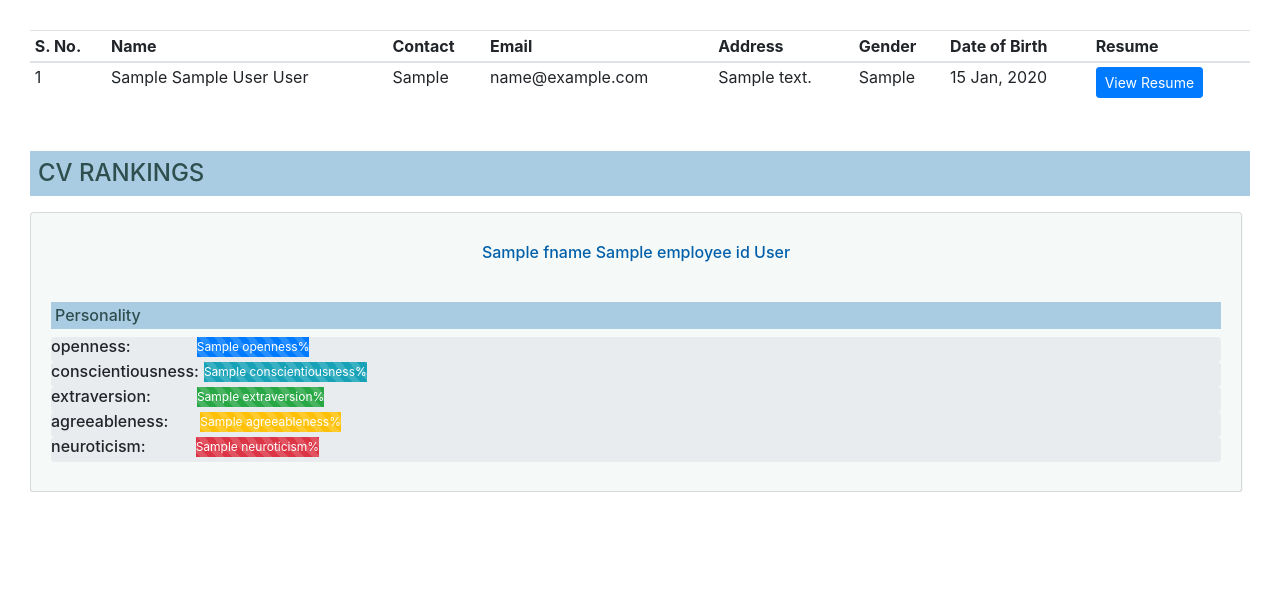
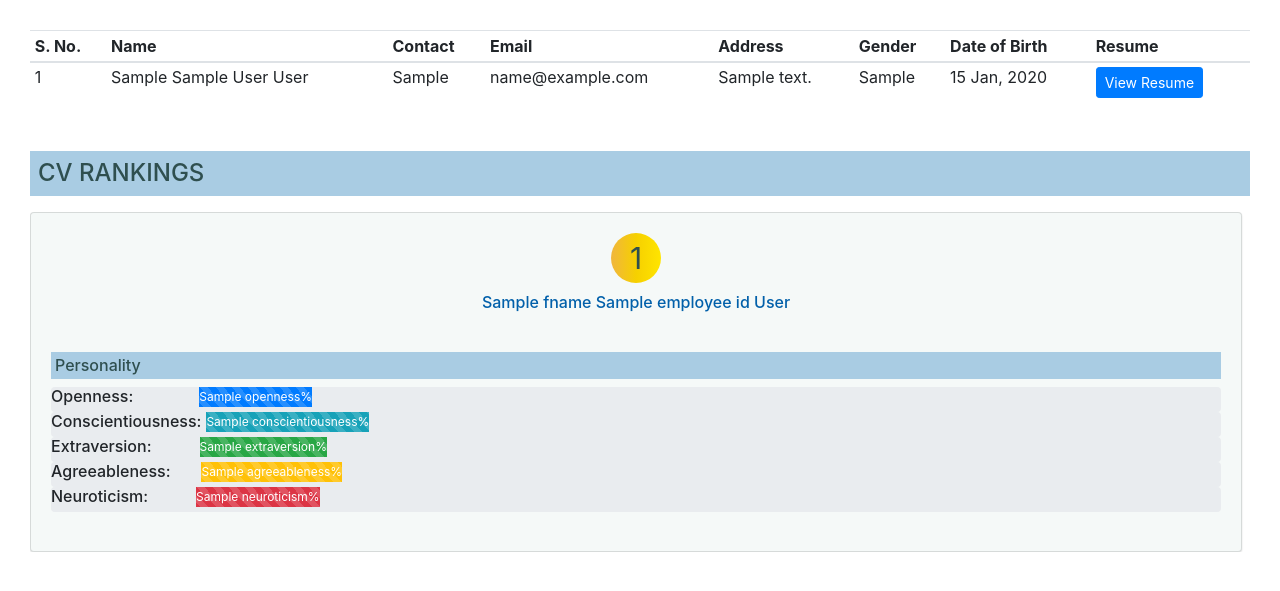
Before and after one commit to DIG-git/RECRUIT_DIG, a Django app: template templates/Dashboard/applicants_list.html in a window 1280 px wide. Shown: the part 70-661 px from the top of the page. Run offline with Django 3.2, Linux system fonts and the light colour scheme; tables that the repository leaves empty hold one stand-in row (values such as "Sample post"); the template is opened without the code that fills it: values that come from a table or form of the project are taken from there, most other values are stand-ins (such as "Sample title", 1, 10 or a date in 2020); some libraries are stand-ins or nearby versions; some web fonts are replaced.

Commit message:
rankings displayed

```diff
--- a/templates/Dashboard/applicants_list.html
+++ b/templates/Dashboard/applicants_list.html
@@ -20,15 +20,30 @@
             overflow-x: scroll;
             overflow-y: hidden;
             white-space: nowrap;
-            max-height: 300px;
+            max-height: 340px;
             display: flex;
             }
         .card {
                 min-width: 290px;
-                height: 280px;
+                height: 340px;
                 background-color: rgb(159,194,183,0.1);
                 display: inline-block;
                 margin-right: 8px;
+            }
+         .circle {
+                width: 50px;
+                height: 50px;
+                line-height: 50px;
+                border-radius: 50%;
+                font-size: 30px;
+                color: #2F4F4F;;
+                text-align: center;
+                background: #f0b63e;
+                background: -webkit-linear-gradient(to right, #f0b63e,#f6d000, #ffe500);
+                background: linear-gradient(to right, #f0b63e, #f6d000, #ffe500);
+                display: block;
+                margin-left: auto;
+                margin-right: auto;
             }
     }
 
@@ -72,33 +87,34 @@
     <div class="card c1"><a href="{{resume_list.employee_id.resume.url}}">
         <div class="overlay1"></div>
         <div class="card-body">
-            <h6 style="color: rgb(2,96,170); text-align: center; margin-top:10px;">{{resume_list.employee_id.fname}}
+            <div class="circle">{{forloop.counter}}</div>
+            <h6 style="color: rgb(2,96,170); text-align: center; margin-top:10px;"> {{resume_list.employee_id.fname}}
                 {{resume_list.employee_id.mname}} {{resume_list.employee_id.lname}}</h6>
             <br>
             <h6 class="p-1 mt-2 mb-2" style="background:#A9CCE3; color:#2F4F4F;">Personality</h6>
 
             <div class="progress" style="height:25px;">
-                <h6 style="margin-right:66px;">openness: </h6>
+                <h6 style="margin-right:66px;">Openness: </h6>
                 <div class="progress-bar progress-bar-striped" role="progressbar" style="height:20px; width: {{results.openness}}" aria-valuenow="10"
                      aria-valuemin="0" aria-valuemax="100">{{results.openness}}%</div>
             </div>
             <div class="progress" style="height:25px;">
-                <h6 style="margin-right:5px;">conscientiousness: </h6>
+                <h6 style="margin-right:5px;">Conscientiousness: </h6>
                 <div class="progress-bar progress-bar-striped bg-info" role="progressbar" style="height:20px; width: {{results.conscientiousness}}" aria-valuenow="10"
                      aria-valuemin="0" aria-valuemax="100">{{results.conscientiousness}}%</div>
             </div>
             <div class="progress" style="height:25px;">
-                <h6 style="margin-right:46px;">extraversion: </h6>
+                <h6 style="margin-right:48px;">Extraversion: </h6>
                 <div class="progress-bar progress-bar-striped bg-success" role="progressbar" style="height:20px; width: {{results.extraversion}}" aria-valuenow="10"
                      aria-valuemin="0" aria-valuemax="100">{{results.extraversion}}%</div>
             </div>
             <div class="progress" style="height:25px;">
-                <h6 style="margin-right:32px;">agreeableness: </h6>
+                <h6 style="margin-right:31px;">Agreeableness: </h6>
                 <div class="progress-bar progress-bar-striped bg-warning" role="progressbar" style="height:20px; width: {{results.agreeableness}}" aria-valuenow="10"
                      aria-valuemin="0" aria-valuemax="100">{{results.agreeableness}}%</div>
             </div>
             <div class="progress" style="height:25px;">
-                <h6 style="margin-right:50px;">neuroticism: </h6>
+                <h6 style="margin-right:48px;">Neuroticism: </h6>
                 <div class="progress-bar progress-bar-striped bg-danger" role="progressbar" style="height:20px; width: {{results.neuroticism}}" aria-valuenow="10"
                      aria-valuemin="0" aria-valuemax="100">{{results.neuroticism}}%</div>
             </div>
```
Also changed, not shown: Dashboard/views.py (line endings or trailing spaces).
